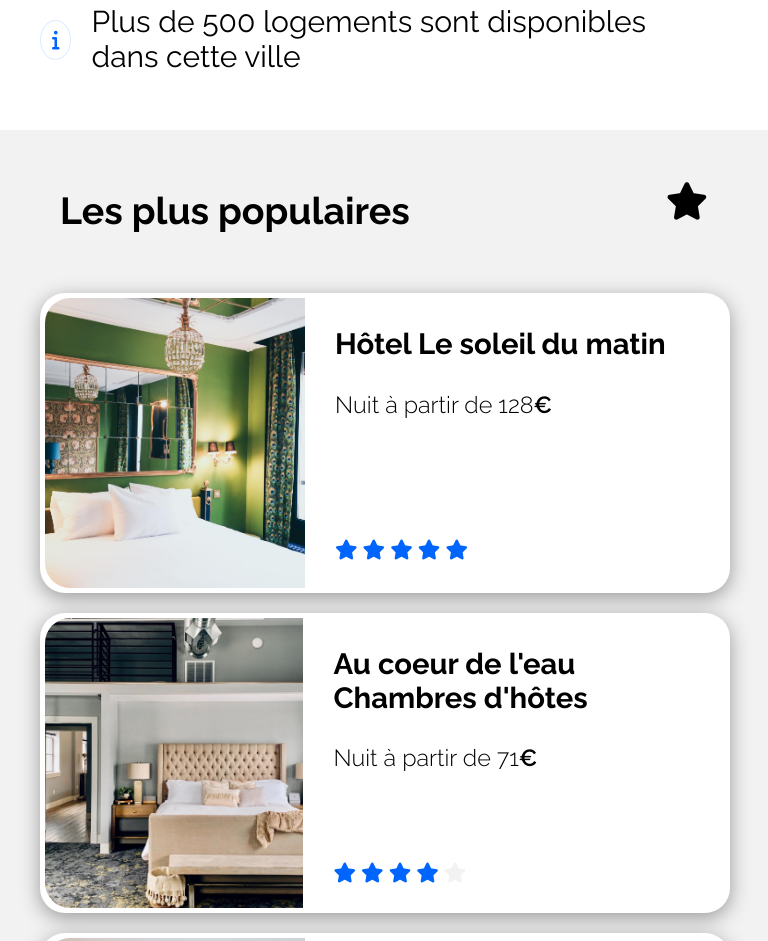
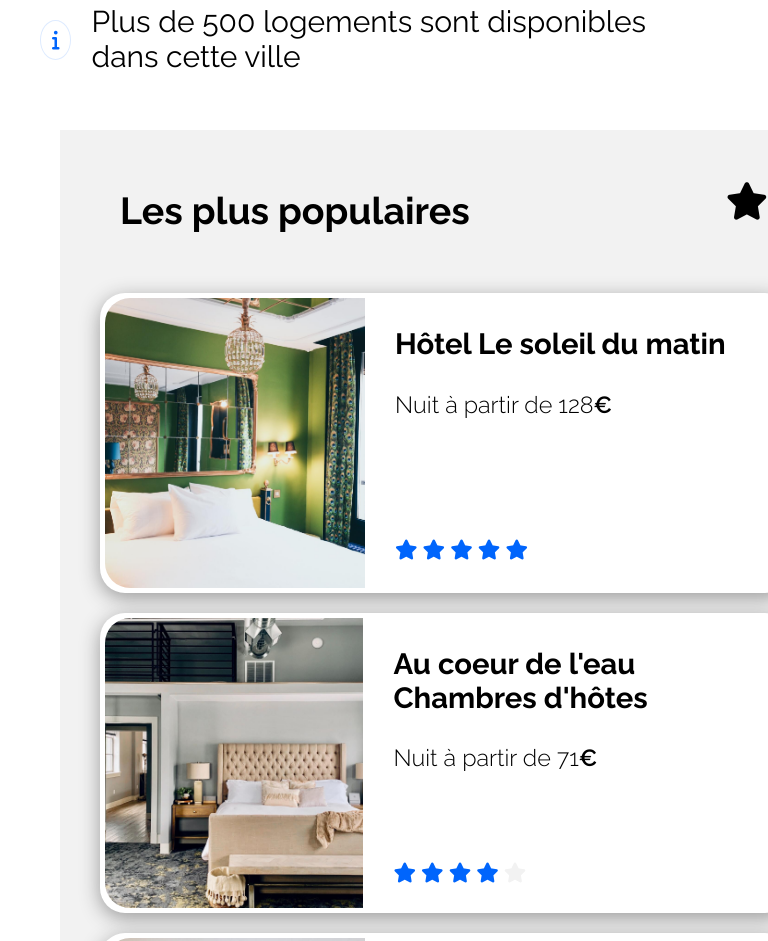
Before and after one commit to juliengDev/Julien_Gilbert_2_072022, a website: page index.html in a window 768 px wide. Shown: the part 1100-2041 px from the top of the page. Drawn offline with Linux system fonts and the light colour scheme.

Commit message:
Update styles.css

```diff
--- a/css/styles.css
+++ b/css/styles.css
@@ -23,9 +23,12 @@ body {
 .fw_extra_bold {font-weight: 800;}
 .fw_black {font-weight: 900;}
 
+/* Colors Class */
 .color_blue {color: #0065FC}
 .color_light_blue {color: #DEEBFF;}
 .color_light_grey {color: #F2F2F2}
+
+/* Font size Class */
 .h2_size {font-size: 25px;}
 
 /*              ===================================================================                */
@@ -40,7 +43,6 @@ body {
   justify-content: space-between;
   width:465px;
   font-size: 20px;
-
 }
 .header_nav ul li:first-child a {margin-bottom: 20px;}
 .header_nav ul li:first-child {
@@ -49,7 +51,6 @@ body {
   list-style: none;
   border-top: solid 4px white;
   text-align:center;
-
 }
 .header_nav ul li:last-child {
   width:50%; list-style: none;
@@ -59,7 +60,6 @@ body {
 }
 
 .header_nav ul li:first-child:hover {border-top: 4px solid #0065FC;}
-
 
 ul li a:link {text-decoration: none;}
 ul li a:visited {text-decoration: none;}
@@ -73,11 +73,9 @@ ul li .color_blue {color: #0065FC}
 
 /* Title Section */
 
-
 .s_title {height: 125px;}
 .s_title {margin: 0 0 0 70px;}
 .s_title_p {font-size: 20px;}
-
 
 /* Search Section  */
 
@@ -162,10 +160,7 @@ ul li .color_blue {color: #0065FC}
   border-radius: 50px;
   background-color: #deebff;
   color: #0065FC;
-
 }
-
-
 .s_filter_container .s_filter_btn {
   display: flex;
   align-items: center;
@@ -184,7 +179,6 @@ ul li .color_blue {color: #0065FC}
   background-color: #deebff;
   color: #0065FC;
 }
-
 .s_filter_info {display: flex; align-items: center;margin: 50px 0 0 80px;}
 .s_filter_info i {
   display: flex;
@@ -203,9 +197,8 @@ ul li .color_blue {color: #0065FC}
   display: flex;
   width: 1790px;
   height: 850px;
-  background-color: #fff}
-
-
+  background-color: #fff
+}
 
 /* Marseille accommodation Section */
 
@@ -218,7 +211,6 @@ ul li .color_blue {color: #0065FC}
   margin: 0 50px 30px 65px;
   border-radius: 25px;
 }
-
 
 #s_accommodation h2 {margin: 60px 0 40px 60px;}
 .s_accommodation_row1 {display: flex;}
@@ -260,8 +252,6 @@ ul li .color_blue {color: #0065FC}
 .card-body .card-title {margin: 5px 0;}
 .card-body .card-review {margin: 10px 0;}
 
-
-
 /* ===============================Most popular - Aside=============================== */
 .a_popularity {
   min-width: 560px;
@@ -270,7 +260,6 @@ ul li .color_blue {color: #0065FC}
   margin-right: 70px;
   border-radius: 25px;
 }
-
   .a_popularity_title {
     display:flex;
     margin: 60px;
@@ -278,7 +267,6 @@ ul li .color_blue {color: #0065FC}
   }
   .a_popularity_title i {padding-top: 10px;}
   .a_popularity_col1 .card {
-
     width: 460px;
     height: 190px;
     margin: 40px 50px;
@@ -306,7 +294,6 @@ ul li .color_blue {color: #0065FC}
     border-radius: 25px 0 0 25px;
     margin: 5px;
   }
-
   .a_popularity_col1 .card-image-2 img {
     width: 180%;
     position: absolute;
@@ -316,7 +303,6 @@ ul li .color_blue {color: #0065FC}
     transition-duration: .3s;
     transition-timing-function: ease;
   }
-
   .a_popularity .card-image img {
     width: 180%;
     position: absolute;
@@ -507,8 +493,6 @@ ul li .color_blue {color: #0065FC}
   }
   .card_xsmall .card-title h3 {margin: 30px 0 30px 25px;}
 
-
-
 /*              ===================================================================                  */
 /* ============================================ Footer ============================================= */
 /*              ===================================================================                  */
@@ -526,9 +510,23 @@ ul li .color_blue {color: #0065FC}
 
 
 
+/*============================================================================RESPONSIVE - TABLET============================================================================*/
+/*Largeur comprise entre 768px et 992px*/
+@media all and (min-width:768px) and (max-width:992px)
+{
+   /* Bloc Accomodation and Aside */
+   #container_s_a {
+    display: flex;
+    flex-direction: column-reverse;
+    width: 768px;
+    height: auto;
+    margin: auto 0;
+  }
+  .a_popularity {margin-left:60px;margin-bottom:60px;}
+}
+
 /*============================================================================RESPONSIVE - SMARTPHONE============================================================================*/
-
-
+/*Largeur maximal de 768px*/
 @media all and (max-width: 768px)
 {
   * {
@@ -539,13 +537,10 @@ ul li .color_blue {color: #0065FC}
     padding: 0;
   }
 
-
   body {
     font-family: 'Raleway', sans-serif;
     width: 768px;
-
   }
-
   /* --------------------------------------Header-------------------------------------- */
 
   .header {
@@ -567,14 +562,12 @@ ul li .color_blue {color: #0065FC}
     font-size: 25px;
     padding: 20px 0 0 0;
     border-bottom: 4px solid #F2F2F2;
-
   }
   .header_nav ul li:last-child {
     width: 50%;
     font-size: 25px;
     padding: 20px 0 0 0;
     border-bottom: 4px solid #F2F2F2;
-
   }
   .header_nav ul li:first-child:hover {  border-bottom: 4px solid #0065FC;border-top: none;}
   .header_nav ul li:last-child:hover {  border-bottom: 4px solid #0065FC;}
@@ -588,7 +581,6 @@ ul li .color_blue {color: #0065FC}
   .s_title h1 {margin-top: 70px;font-size: 40px;}
   .s_title_p {font-size: 30px;}
 
-
   /* Search Section  */
   .s_search {margin-bottom: 50px;}
   .s_search_container {
@@ -598,7 +590,6 @@ ul li .color_blue {color: #0065FC}
     position: absolute;
     top: 470px;
     left: 30px;
-
     }
     .s_search_container .i_locate {
       position: relative;
@@ -636,14 +627,10 @@ ul li .color_blue {color: #0065FC}
       border-radius: 20px;
       font-size: 35px;
     }
-
     .s_search_container .s_search_button_2 {
       display:none ;
       border-radius: 20px;
     }
-
-
-
 
   /* Filter Section   */
 
@@ -719,10 +706,8 @@ ul li .color_blue {color: #0065FC}
     height: 290px;
     width: 260px;
     border-radius: 25px 0 0 25px;
-
     margin: 5px;
   }
-
   .a_popularity_col1 .card-image-2 {
     position: relative;
     overflow: hidden;
```
